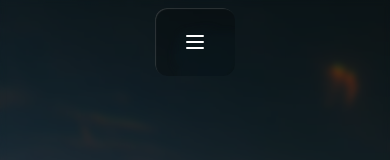
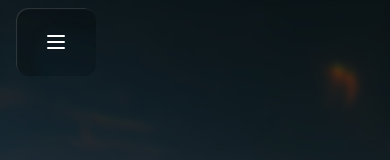
Before and after one commit to mukundsolanki/cracked-digital-main, a Next.js app: page / in a window 390 px wide. Shown: the top 160 px of the page. Built offline with nearby package versions, Linux system fonts and the light colour scheme.

Commit message:
feat(navbar): navbar apppearnce change from 'center' to 'left'

```diff
--- a/src/app/globals.css
+++ b/src/app/globals.css
@@ -269,6 +269,9 @@ body {
 @media (max-width: 768px) {
   .glass-nav-container {
     top: 0.5rem;
+    left: 0.5rem;
+    right: auto;
+    transform: none;
     padding: 0 0.5rem;
   }
 
```
